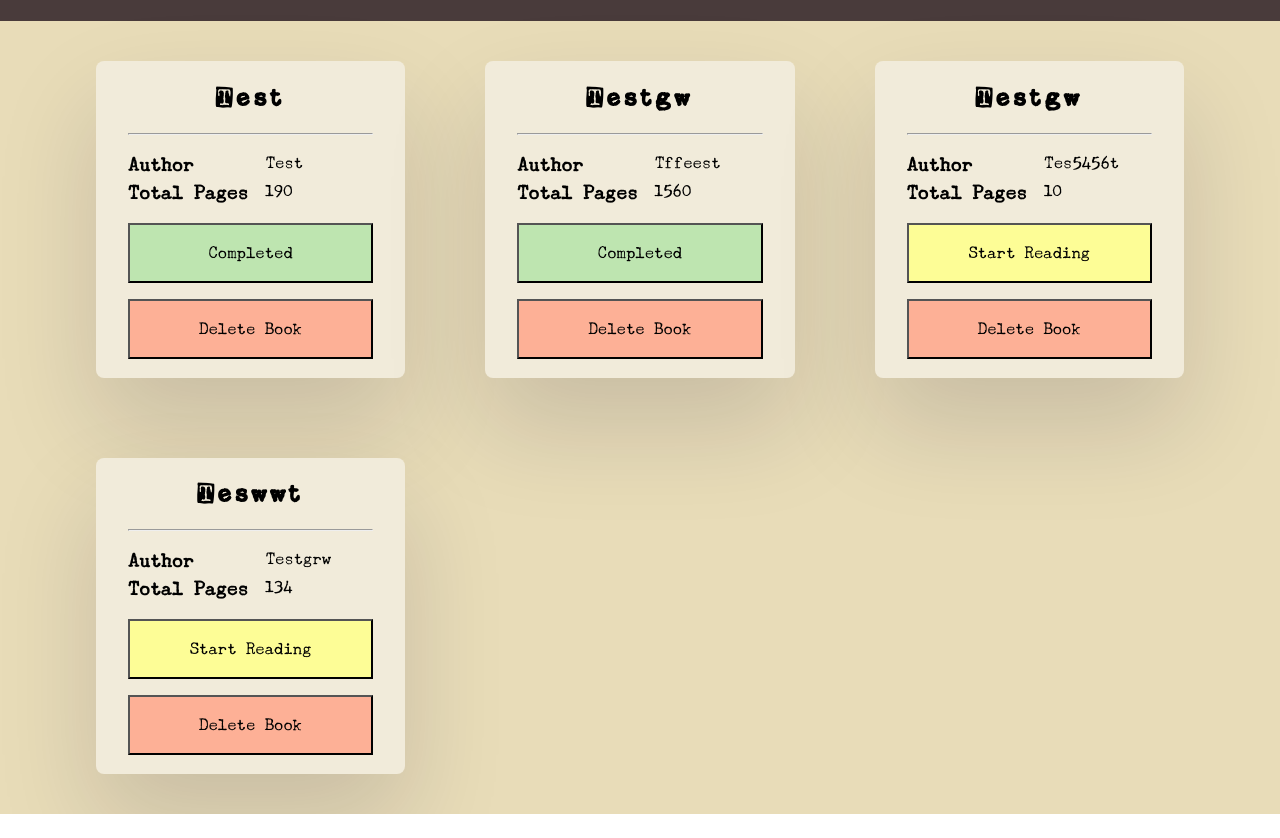
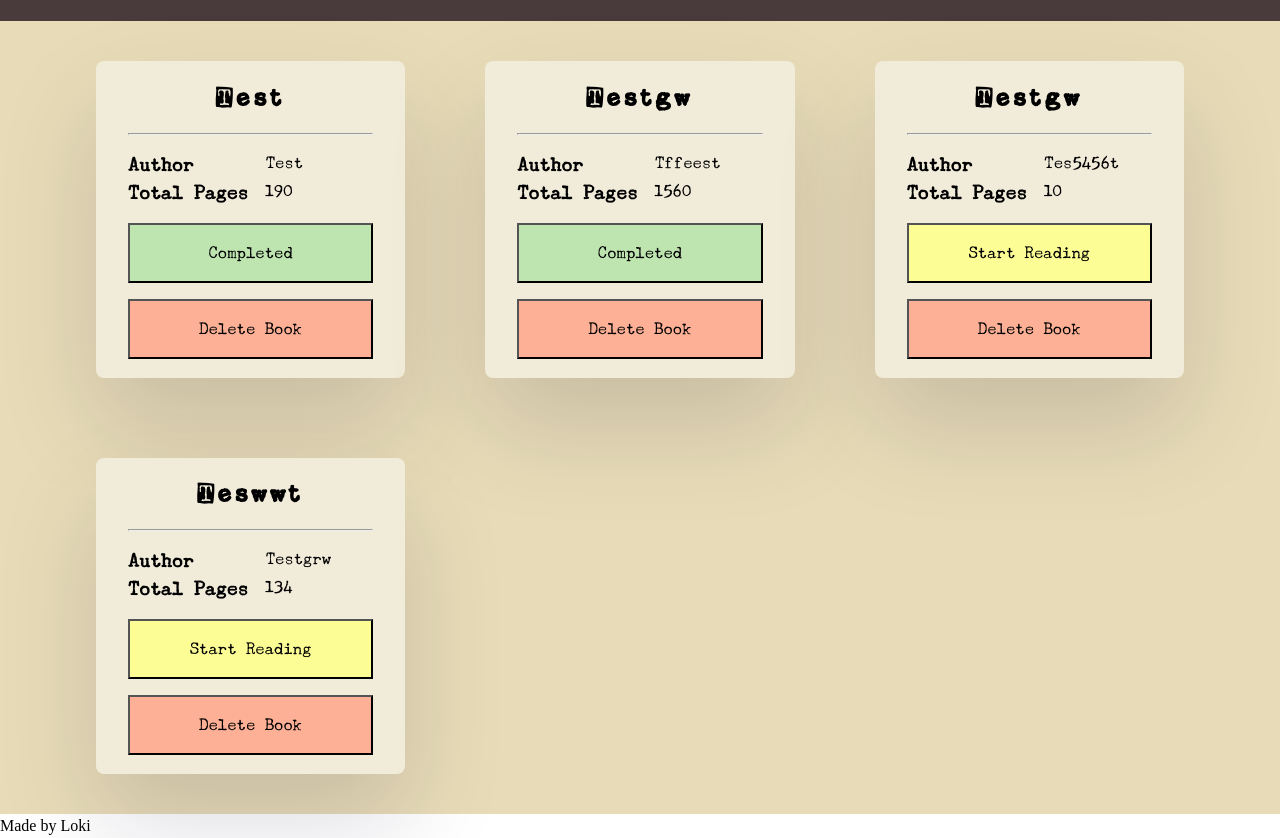
Before and after one commit to lokesh-karthikeyan/odin-library, a plain HTML site: page index.html in a window 1280 px wide. Shown: the part 101-939 px from the top of the page. Before the commit the page ends 915 px from the top, so only its background shows below. Drawn offline with Linux system fonts and the light colour scheme.

Commit message:
Feat: Add "Footer" section

```diff
--- a/index.html
+++ b/index.html
@@ -35,6 +35,11 @@
           </section>
         </template>
       </main>
+      <footer class="footer-content">
+        <p class="footer-line">
+          Made by Loki
+        </p>
+      </footer>
     </div>
   </body>
 </html>
```
